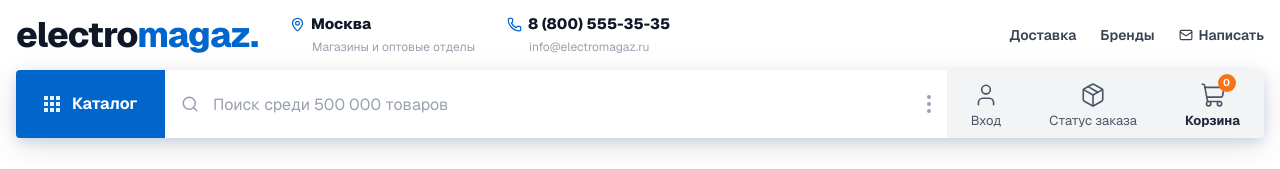
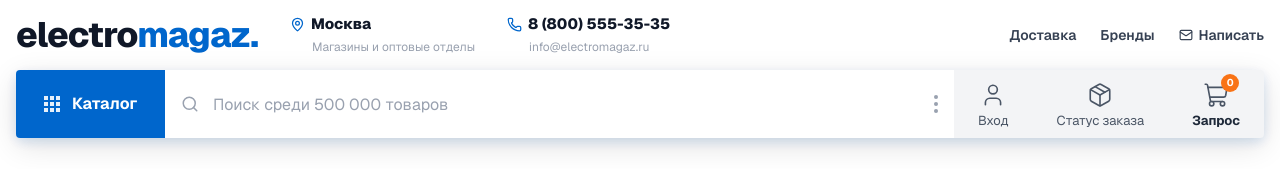
Before and after one commit to cyberjuke2077/magazik, a Next.js app: page / in a window 1280 px wide. Shown: the top 169 px of the page. Built offline with nearby package versions, Linux system fonts and the light colour scheme.

Commit message:
feat: обновить sticky nav - Корзина → Запрос

```diff
--- a/src/components/layout/sticky-nav.tsx
+++ b/src/components/layout/sticky-nav.tsx
@@ -298,7 +298,7 @@ export function StickyNav() {
                 </span>
               </div>
               <span className="text-[13px] leading-none font-bold text-gray-800">
-                {cartMounted && totalPrice > 0 ? `${formattedTotal} ₽` : 'Корзина'}
+                {cartMounted && totalPrice > 0 ? `${formattedTotal} ₽` : 'Запрос'}
               </span>
             </Link>
           </div>
```
